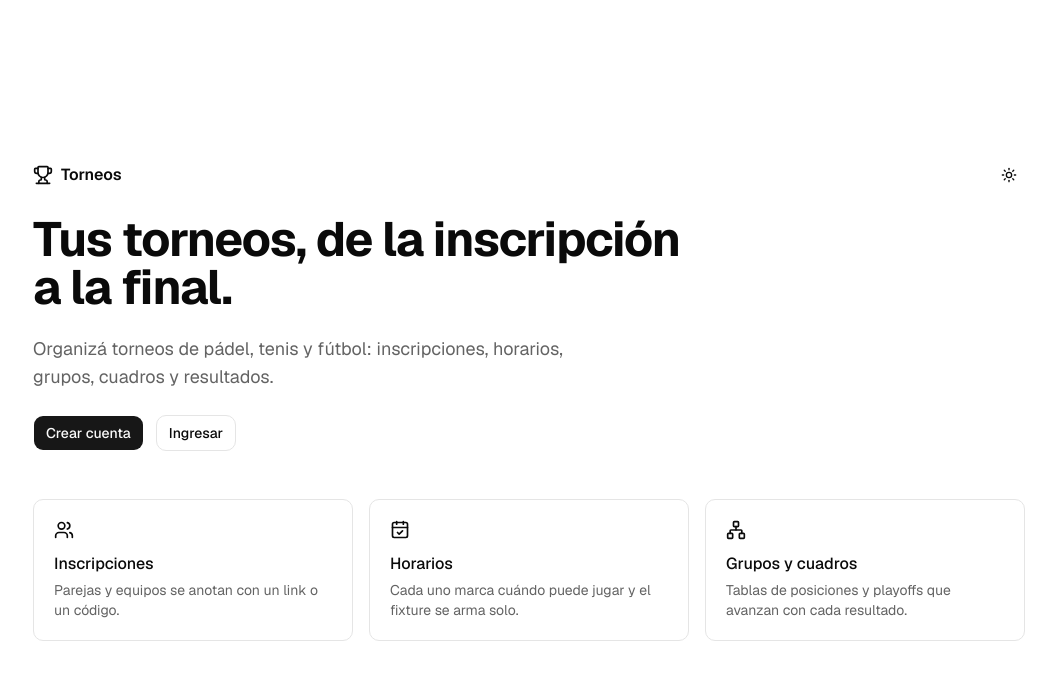
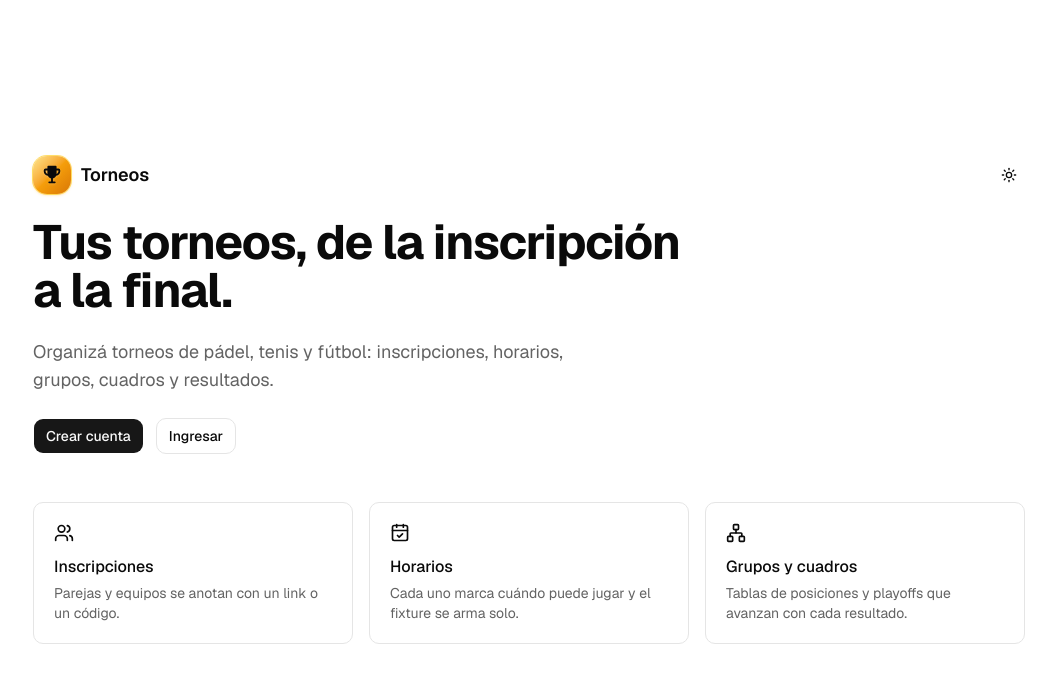
Before and after one commit to manuelgrancelli/App-Torneos, a Next.js app: page / in a window 1280 px wide. Shown: the top 682 px of the page, without its empty margins (111-1167 px from the left). Built offline with nearby package versions, Linux system fonts and the light colour scheme; no server answers.

Commit message:
feat: insignia de copa dorada con silueta negra y destello brillante en el logo de la marca

```diff
--- a/app/(auth)/layout.tsx
+++ b/app/(auth)/layout.tsx
@@ -1,5 +1,5 @@
-import { Trophy } from "lucide-react";
 import Link from "next/link";
+import { TrophyLogo } from "@/components/brand/trophy-logo";
 import { SkipLink } from "@/components/layout/skip-link";
 import { ThemeToggle } from "@/components/theme/theme-toggle";
 import { APP_NAME } from "@/lib/config";
@@ -12,10 +12,10 @@ export default function AuthLayout({ children }: { children: React.ReactNode })
       <header className="flex items-center justify-between px-4 py-4">
         <Link
           href="/"
-          className="inline-flex items-center gap-2 rounded-md font-semibold focus-visible:outline-none focus-visible:ring-2 focus-visible:ring-ring"
+          className="group inline-flex items-center gap-2.5 rounded-md font-semibold focus-visible:outline-none focus-visible:ring-2 focus-visible:ring-ring"
         >
-          <Trophy className="size-5" aria-hidden="true" />
-          {APP_NAME}
+          <TrophyLogo />
+          <span>{APP_NAME}</span>
         </Link>
         <ThemeToggle />
       </header>
--- a/app/globals.css
+++ b/app/globals.css
@@ -134,3 +134,25 @@
     @apply font-sans;
   }
 }
+
+@keyframes trophy-shine {
+  0% {
+    transform: translateX(-160%) skewX(-20deg);
+  }
+  25% {
+    transform: translateX(260%) skewX(-20deg);
+  }
+  100% {
+    transform: translateX(260%) skewX(-20deg);
+  }
+}
+
+.animate-trophy-shine {
+  animation: trophy-shine 3.2s cubic-bezier(0.4, 0, 0.2, 1) infinite;
+}
+
+@media (prefers-reduced-motion: reduce) {
+  .animate-trophy-shine {
+    animation: none;
+  }
+}
--- a/app/page.tsx
+++ b/app/page.tsx
@@ -1,6 +1,7 @@
-import { CalendarCheck, Network, Trophy, Users } from "lucide-react";
+import { CalendarCheck, Network, Users } from "lucide-react";
 import Link from "next/link";
 import { redirect } from "next/navigation";
+import { TrophyLogo } from "@/components/brand/trophy-logo";
 import { ThemeToggle } from "@/components/theme/theme-toggle";
 import { Button } from "@/components/ui/button";
 import { getCurrentUser } from "@/lib/auth";
@@ -22,9 +23,9 @@ export default async function HomePage() {
     <main className="mx-auto flex w-full max-w-5xl flex-1 flex-col justify-center gap-12 px-4 py-12">
       <section className="space-y-6">
         <div className="flex items-center justify-between">
-          <p className="inline-flex items-center gap-2 font-semibold">
-            <Trophy className="size-5" aria-hidden="true" />
-            {APP_NAME}
+          <p className="inline-flex items-center gap-2.5 font-semibold text-lg">
+            <TrophyLogo size="md" />
+            <span>{APP_NAME}</span>
           </p>
           <ThemeToggle />
         </div>
--- a/app/t/layout.tsx
+++ b/app/t/layout.tsx
@@ -1,5 +1,5 @@
-import { Trophy } from "lucide-react";
 import Link from "next/link";
+import { TrophyLogo } from "@/components/brand/trophy-logo";
 import { SkipLink } from "@/components/layout/skip-link";
 import { ThemeToggle } from "@/components/theme/theme-toggle";
 import { Button } from "@/components/ui/button";
@@ -15,9 +15,9 @@ export default function PublicLayout({ children }: LayoutProps<"/t">) {
       <SkipLink />
       <header className="border-b">
         <div className="mx-auto flex h-14 w-full max-w-5xl items-center justify-between px-4">
-          <Link href="/" className="inline-flex items-center gap-2 font-semibold">
-            <Trophy className="size-5" aria-hidden="true" />
-            {APP_NAME}
+          <Link href="/" className="group inline-flex items-center gap-2.5 font-semibold">
+            <TrophyLogo />
+            <span>{APP_NAME}</span>
           </Link>
           <div className="flex items-center gap-2">
             <ThemeToggle />
--- /dev/null
+++ b/components/brand/trophy-logo.tsx
@@ -0,0 +1,62 @@
+import { cn } from "cn";
+
+type TrophyLogoProps = {
+  /** Tamaño del logo: "sm" para header (30px), "md" para portada (36px), "lg" (44px). */
+  size?: "sm" | "md" | "lg";
+  className?: string;
+};
+
+const SIZE_CONFIG = {
+  sm: {
+    container: "size-8 rounded-lg",
+    icon: "size-4.5",
+  },
+  md: {
+    container: "size-9.5 rounded-xl",
+    icon: "size-5.5",
+  },
+  lg: {
+    container: "size-11 rounded-2xl",
+    icon: "size-6.5",
+  },
+} as const;
+
+/**
+ * Insignia de la copa con fondo dorado metálico, silueta de copa en negro
+ * y un destello blanco brillante que la cruza periódicamente.
+ */
+export function TrophyLogo({ size = "sm", className }: TrophyLogoProps) {
+  const cfg = SIZE_CONFIG[size];
+
+  return (
+    <span
+      className={cn(
+        "relative inline-flex shrink-0 items-center justify-center overflow-hidden",
+        "bg-gradient-to-br from-[#FDE68A] via-[#F59E0B] to-[#D97706]",
+        "shadow-sm shadow-amber-500/30 ring-1 ring-amber-300/70 dark:ring-amber-400/40",
+        cfg.container,
+        className,
+      )}
+      aria-hidden="true"
+    >
+      {/* Copa en silueta negra pura */}
+      <svg
+        viewBox="0 0 24 24"
+        fill="currentColor"
+        className={cn(
+          "relative z-10 text-zinc-950 drop-shadow-[0_1px_1px_rgba(255,255,255,0.2)] transition-transform duration-300 group-hover:scale-105",
+          cfg.icon,
+        )}
+        xmlns="http://www.w3.org/2000/svg"
+      >
+        <path d="M19 5h-2V3a1 1 0 0 0-1-1H8a1 1 0 0 0-1 1v2H5a2 2 0 0 0-2 2v1c0 2.55 1.92 4.63 4.39 4.94A5.01 5.01 0 0 0 11 15.9V19H9a1 1 0 0 0 0 2h6a1 1 0 0 0 0-2h-2v-3.1a5.01 5.01 0 0 0 3.61-2.96C19.08 12.63 21 10.55 21 8V7a2 2 0 0 0-2-2zM5 8V7h2v3.82C5.84 10.4 5 9.3 5 8zm14 0c0 1.3-.84 2.4-2 2.82V7h2v1z" />
+      </svg>
+
+      {/* Haz / línea blanca diagonal de brillo que cruza la copa */}
+      <span
+        className="pointer-events-none absolute inset-0 z-20 block w-full -translate-x-full animate-trophy-shine bg-gradient-to-r from-transparent via-white/85 to-transparent"
+        aria-hidden="true"
+      />
+    </span>
+  );
+}
--- a/components/layout/app-header.tsx
+++ b/components/layout/app-header.tsx
@@ -1,7 +1,7 @@
-import { Trophy } from "lucide-react";
 import Link from "next/link";
 import type { CurrentUser } from "@/lib/auth";
 import { APP_NAME } from "@/lib/config";
+import { TrophyLogo } from "@/components/brand/trophy-logo";
 import { ThemeToggle } from "@/components/theme/theme-toggle";
 import { MainNav } from "./main-nav";
 import { UserMenu } from "./user-menu";
@@ -13,10 +13,10 @@ export function AppHeader({ user }: { user: CurrentUser }) {
       <div className="mx-auto flex h-14 w-full max-w-5xl items-center gap-4 px-4">
         <Link
           href="/torneos"
-          className="flex items-center gap-2 rounded-md font-semibold focus-visible:outline-none focus-visible:ring-2 focus-visible:ring-ring"
+          className="group flex items-center gap-2.5 rounded-md font-semibold focus-visible:outline-none focus-visible:ring-2 focus-visible:ring-ring"
         >
-          <Trophy className="size-5" aria-hidden="true" />
-          {APP_NAME}
+          <TrophyLogo />
+          <span>{APP_NAME}</span>
         </Link>
         <MainNav className="hidden md:flex" />
         <div className="ml-auto flex items-center gap-2">
```
Also changed, not shown: 1 other file (tests, documents, lock files or other folders).
